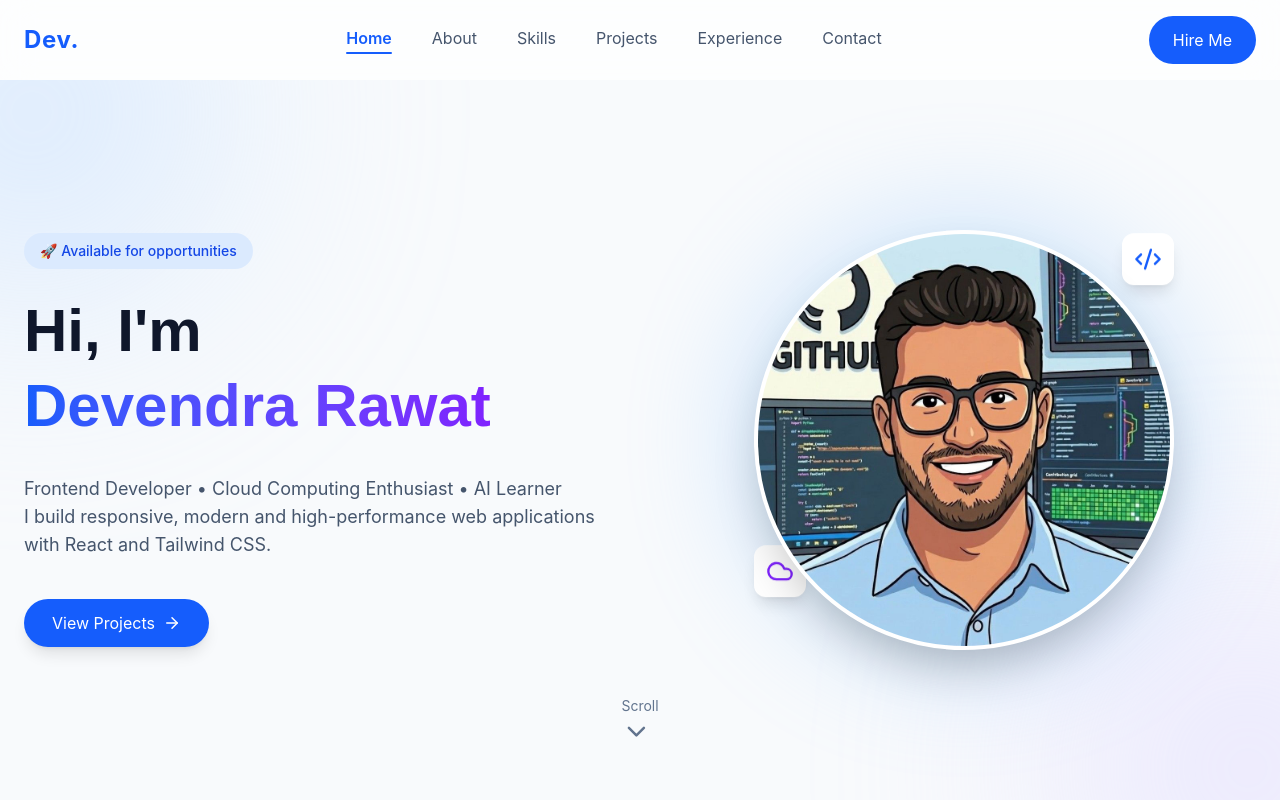
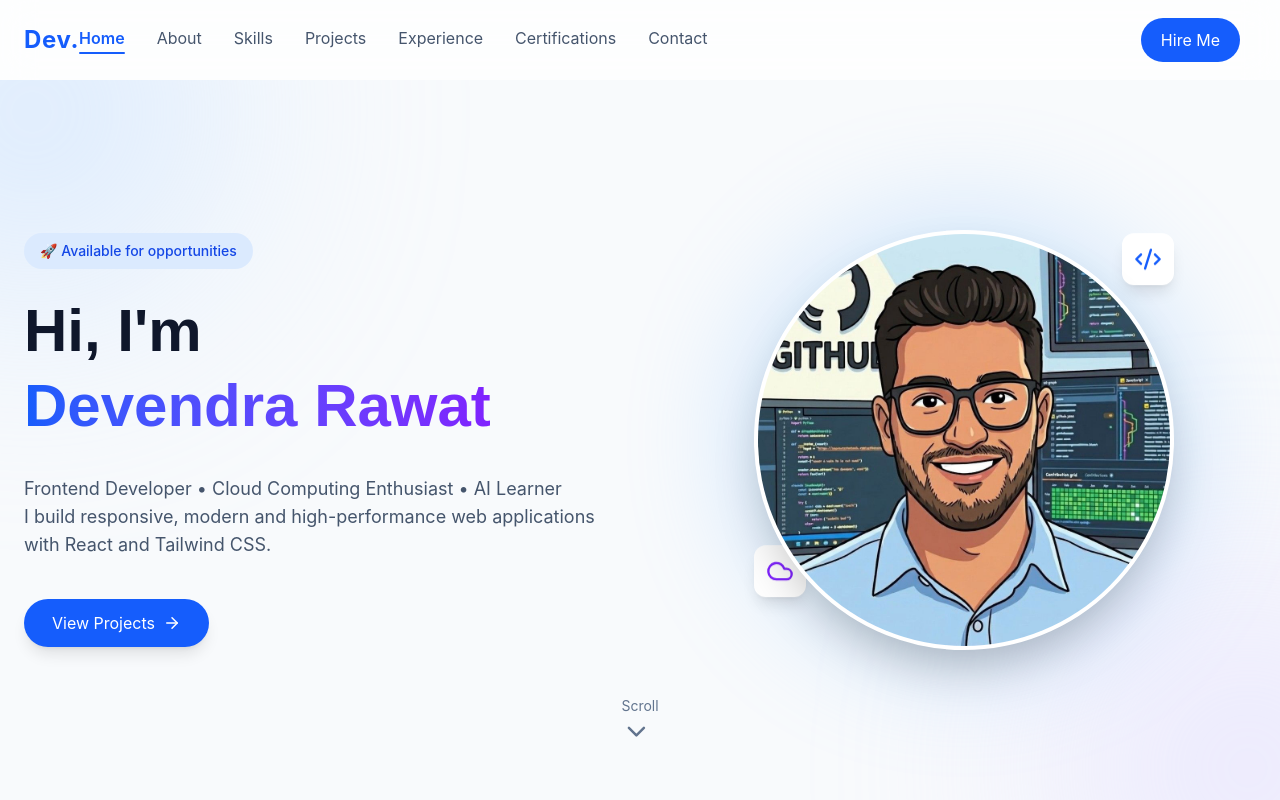
Before and after one commit to bytesbydev/portfolio, a React app: page / in a window 1280 px wide. Shown: the top 800 px of the page. Built offline with nearby package versions, Linux system fonts and the light colour scheme; the HTML template or start-up script is replaced by a standard one.

Commit message:
Improved the navbar of the pages

```diff
--- a/src/components/Navbar.jsx
+++ b/src/components/Navbar.jsx
@@ -7,6 +7,7 @@ const navLinks = [
   { name: "Skills", href: "#skills" },
   { name: "Projects", href: "#projects" },
   { name: "Experience", href: "#experience" },
+  { name: "Certifications", href: "#certifications" },
   { name: "Contact", href: "#contact" },
 ];
 
@@ -16,30 +17,36 @@ const Navbar = () => {
   const [scrolled, setScrolled] = useState(false);
 
   useEffect(() => {
-    const sections = navLinks.map((item) =>
-      document.querySelector(item.href)
-    );
+    const sections = navLinks
+      .map((link) => document.querySelector(link.href))
+      .filter(Boolean);
 
     const observer = new IntersectionObserver(
       (entries) => {
-        entries.forEach((entry) => {
-          if (entry.isIntersecting) {
-            const link = navLinks.find(
-              (item) => item.href === `#${entry.target.id}`
-            );
+        const visibleSections = entries
+          .filter((entry) => entry.isIntersecting)
+          .sort(
+            (a, b) =>
+              b.intersectionRatio - a.intersectionRatio
+          );
 
-            if (link) setActive(link.name);
+        if (visibleSections.length > 0) {
+          const current = navLinks.find(
+            (link) => link.href === `#${visibleSections[0].target.id}`
+          );
+
+          if (current) {
+            setActive(current.name);
           }
-        });
+        }
       },
       {
-        threshold: 0.5,
+        rootMargin: "-20% 0px -55% 0px",
+        threshold: [0, 0.25, 0.5, 0.75],
       }
     );
 
-    sections.forEach((section) => {
-      if (section) observer.observe(section);
-    });
+    sections.forEach((section) => observer.observe(section));
 
     return () => observer.disconnect();
   }, []);
@@ -49,91 +56,126 @@ const Navbar = () => {
       setScrolled(window.scrollY > 40);
     };
 
-    window.addEventListener("scroll", handleScroll);
+    handleScroll();
+
+    window.addEventListener("scroll", handleScroll, {
+      passive: true,
+    });
 
     return () => window.removeEventListener("scroll", handleScroll);
   }, []);
 
+  useEffect(() => {
+    if (!open) return;
+
+    const handleKeyDown = (event) => {
+      if (event.key === "Escape") {
+        setOpen(false);
+      }
+    };
+
+    document.addEventListener("keydown", handleKeyDown);
+
+    return () => document.removeEventListener("keydown", handleKeyDown);
+  }, [open]);
+
   return (
     <header
-      className={`fixed top-0 left-0 w-full z-50 transition-all duration-300 ${
+      className={`fixed left-0 top-0 z-50 w-full transition-all duration-300 ${
         scrolled
-          ? "bg-white/80 backdrop-blur-xl shadow-md"
-          : "bg-white/70 backdrop-blur-lg"
+          ? "bg-white/90 shadow-md backdrop-blur-xl"
+          : "bg-white/75 backdrop-blur-lg"
       }`}
     >
-      <div className="max-w-7xl mx-auto px-6 h-20 flex items-center justify-between">
+      <div className="mx-auto flex h-20 max-w-7xl items-center justify-between px-6">
         <a
           href="#home"
-          className="text-2xl font-bold text-blue-600 tracking-wide"
+          onClick={() => setOpen(false)}
+          className="text-2xl font-bold tracking-wide text-blue-600"
         >
           Dev.
         </a>
 
-        {/* Desktop */}
-
-        <nav className="hidden md:flex items-center gap-10">
+        <nav
+          aria-label="Main navigation"
+          className="hidden items-center gap-5 lg:flex xl:gap-8"
+        >
           {navLinks.map((link) => (
             <a
               key={link.name}
               href={link.href}
-              className={`relative pb-1 transition-all duration-300 ${
+              aria-current={active === link.name ? "location" : undefined}
+              className={`relative whitespace-nowrap pb-1 transition-colors duration-300 ${
                 active === link.name
-                  ? "text-blue-600 font-semibold"
+                  ? "font-semibold text-blue-600"
                   : "text-slate-600 hover:text-blue-600"
               }`}
             >
               {link.name}
 
               {active === link.name && (
-                <span className="absolute left-0 bottom-0 h-[2px] w-full bg-blue-600 rounded-full"></span>
+                <span className="absolute bottom-0 left-0 h-0.5 w-full rounded-full bg-blue-600" />
               )}
             </a>
           ))}
         </nav>
 
-        {/* Hire Button */}
-
         <a
           href="#contact"
-          className="hidden md:inline-flex bg-blue-600 hover:bg-blue-700 text-white px-6 py-3 rounded-full transition"
+          className="ml-auto mr-4 hidden rounded-full bg-blue-600 px-5 py-2.5 text-white transition-colors hover:bg-blue-700 lg:inline-flex"
         >
           Hire Me
         </a>
 
-        {/* Mobile */}
-
         <button
-          onClick={() => setOpen(!open)}
-          className="md:hidden text-slate-700"
+          type="button"
+          onClick={() => setOpen((previous) => !previous)}
+          aria-label={open ? "Close navigation menu" : "Open navigation menu"}
+          aria-expanded={open}
+          aria-controls="mobile-navigation"
+          className="rounded-lg p-2 text-slate-700 transition-colors hover:bg-slate-100 focus:outline-none focus:ring-2 focus:ring-blue-600 lg:hidden"
         >
-          {open ? <X size={28} /> : <Menu size={28} />}
+          {open ? <X size={26} /> : <Menu size={26} />}
         </button>
       </div>
 
-      {/* Mobile Menu */}
-
       <div
-        className={`md:hidden overflow-hidden transition-all duration-300 ${
-          open ? "max-h-96" : "max-h-0"
+        id="mobile-navigation"
+        className={`overflow-hidden transition-[max-height] duration-300 lg:hidden ${
+          open ? "max-h-[85vh] overflow-y-auto" : "max-h-0"
         }`}
+        aria-hidden={!open}
       >
-        <div className="bg-white shadow-lg">
+        <nav
+          aria-label="Mobile navigation"
+          className="bg-white shadow-lg"
+        >
           {navLinks.map((link) => (
             <a
               key={link.name}
               href={link.href}
+              tabIndex={open ? 0 : -1}
+              aria-current={active === link.name ? "location" : undefined}
               onClick={() => setOpen(false)}
-              className={`block px-6 py-4 border-b border-slate-100 ${
+              className={`block border-b border-slate-100 px-6 py-4 transition-colors hover:bg-slate-50 ${
                 active === link.name
-                  ? "text-blue-600 font-semibold"
+                  ? "bg-blue-50 font-semibold text-blue-600"
                   : "text-slate-600"
               }`}
             >
               {link.name}
             </a>
           ))}
-        </div>
+
+          <a
+            href="#contact"
+            tabIndex={open ? 0 : -1}
+            onClick={() => setOpen(false)}
+            className="block px-6 py-4 font-semibold text-blue-600 hover:bg-blue-50"
+          >
+            Hire Me
+          </a>
+        </nav>
       </div>
     </header>
   );
```
